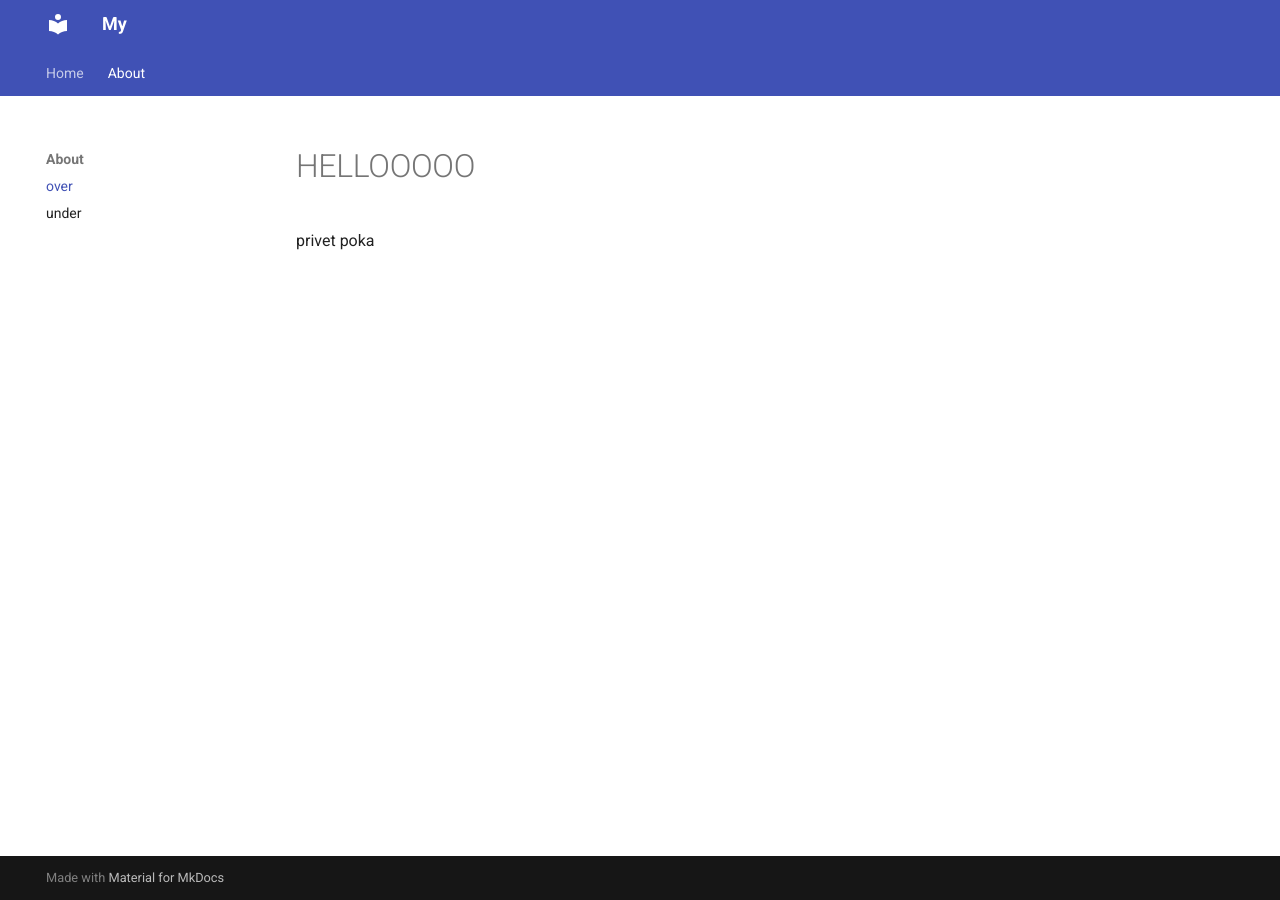
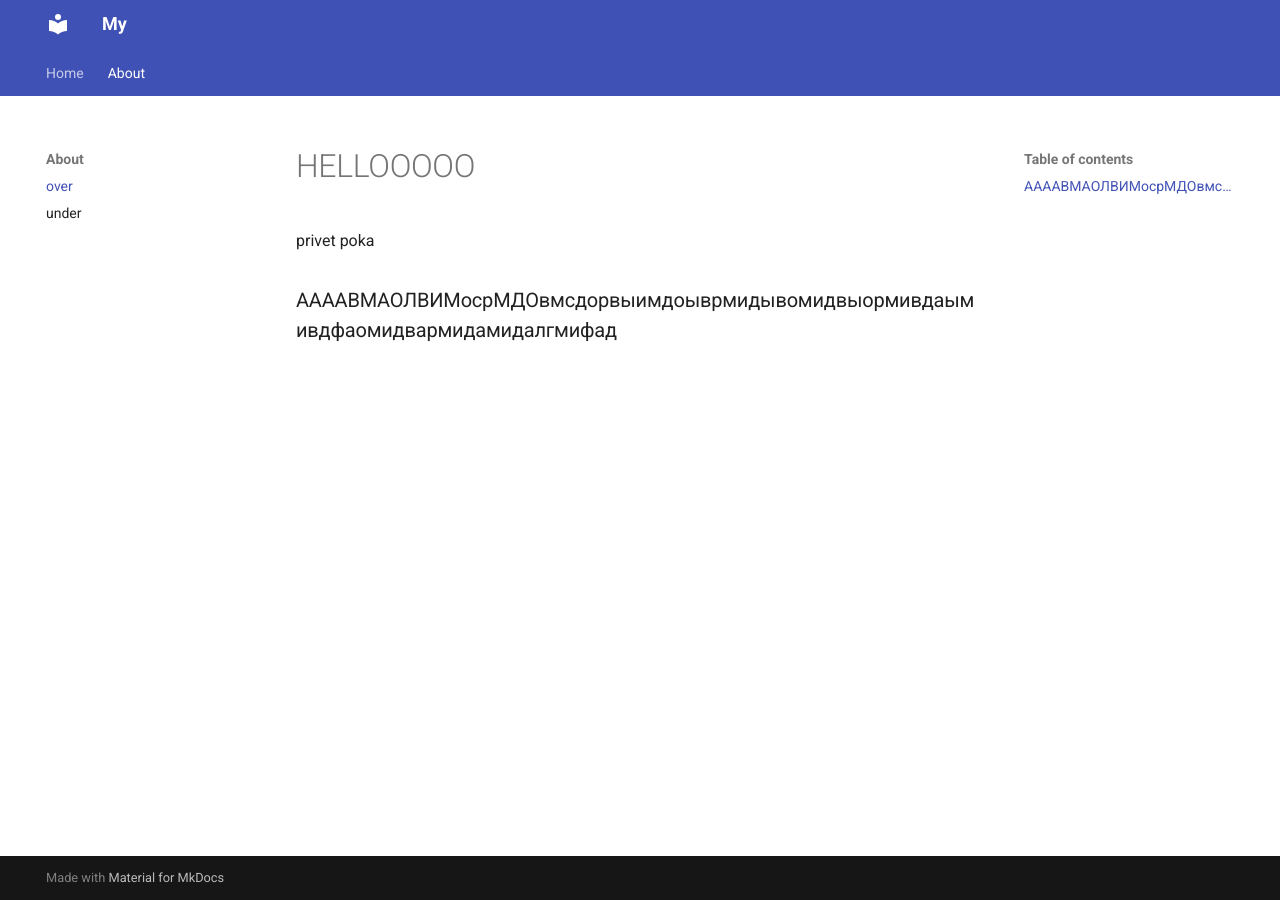
Before and after one commit to lobanovVA/test_mkdocs, an MkDocs documentation site: the page built from docs/a/page2.md, in a window 1280 px wide. Built offline with MkDocs 1.6.1 and Material for MkDocs 9.7.7, drawn with Linux system fonts in a browser that asks for light colours; the version menu is left out.

Commit message:
zarabotay uzhe

```diff
--- a/docs/a/page2.md
+++ b/docs/a/page2.md
@@ -2,3 +2,9 @@
 
 privet
 poka
+
+
+
+
+
+### ААААВМАОЛВИМосрМДОвмсдорвыимдоыврмидывомидвыормивдаымивдфаомидвармидамидалгмифад
```
Also changed, not shown: site/404.html, site/a/page2/index.html, site/a/page3/index.html, site/index.html, site/sitemap.xml, 1 other file.
